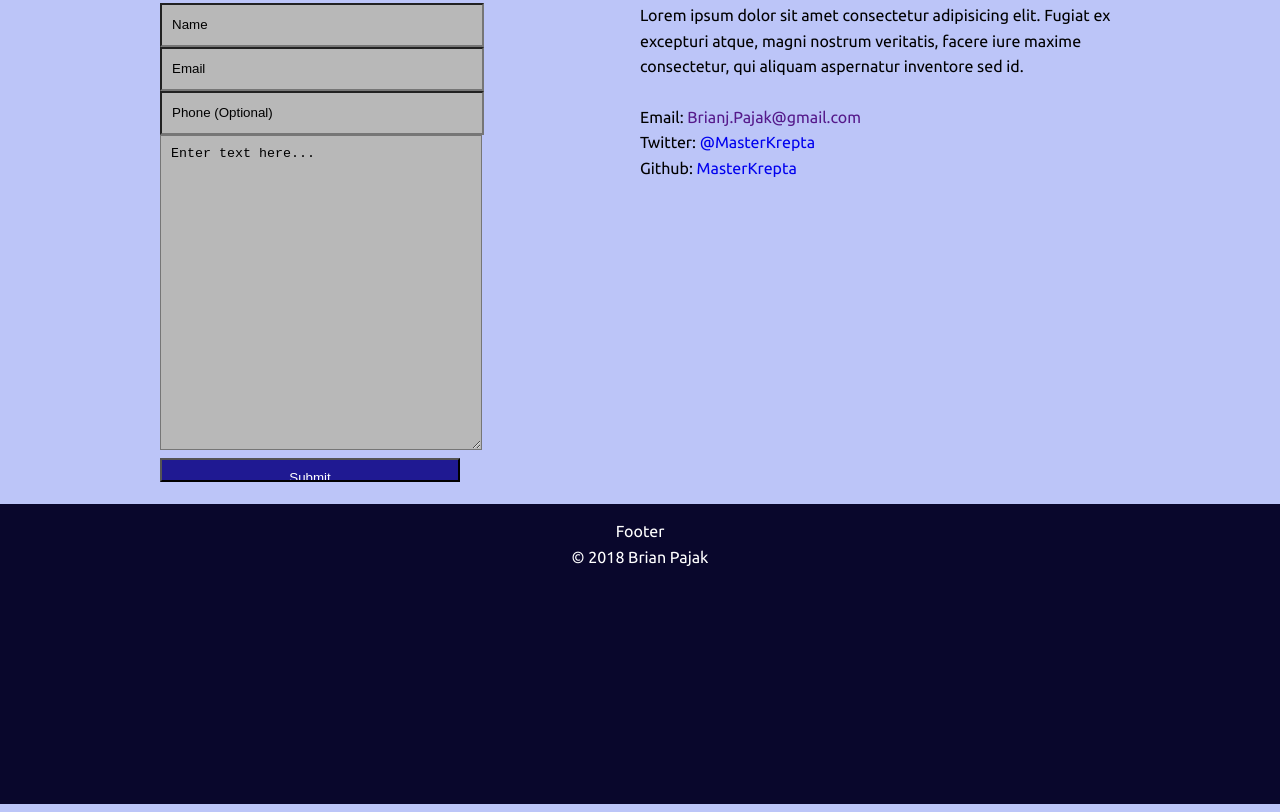
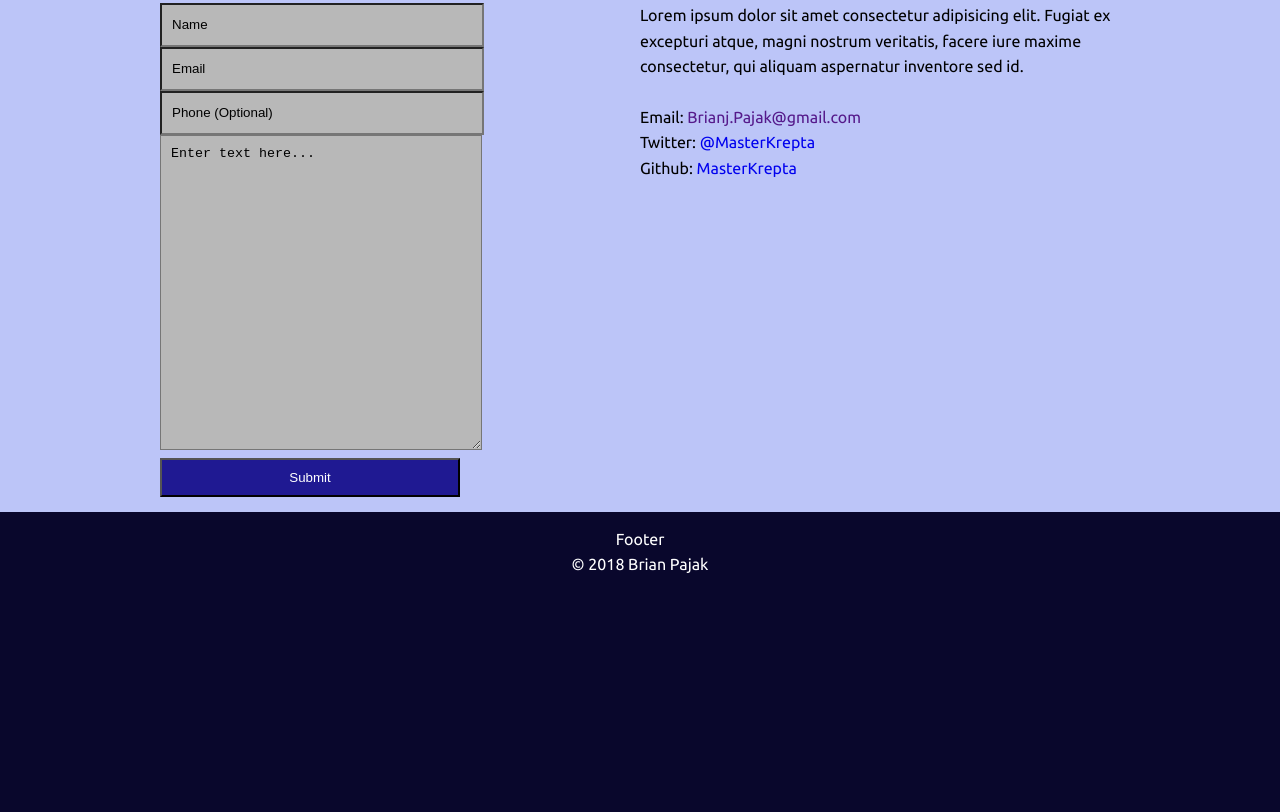
Before and after one commit to MasterKrepta/BrianPajak.com, a plain HTML site: page index.html in a window 1280 px wide. Shown: the part 2980-3792 px from the top of the page. Drawn offline with Linux system fonts and the light colour scheme.

Commit message:
comment tweaks

```diff
--- a/styles.css
+++ b/styles.css
@@ -140,6 +140,7 @@ btn:hover {
 	border-radius: 25px;
 }
 
+/* Form Area */
 .form-area {
 	display: grid;
 	grid-template-columns: repeat(2, 1fr);
@@ -157,6 +158,12 @@ textarea {
 textarea {
 	height: 22em;
 }
+
+input[type="submit"] {
+	padding-bottom: 25px;
+}
+
+/* Social  */
 .social {
 	text-align: left;
 }
```
